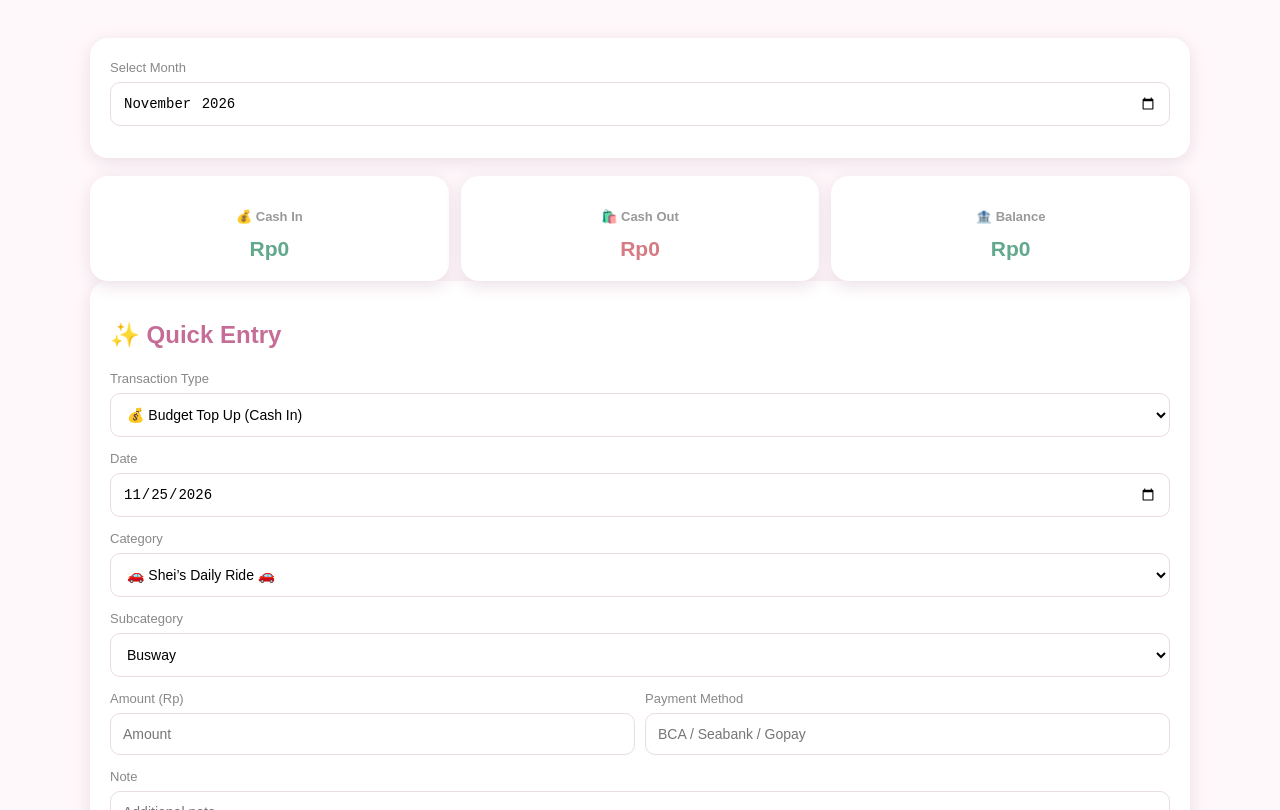
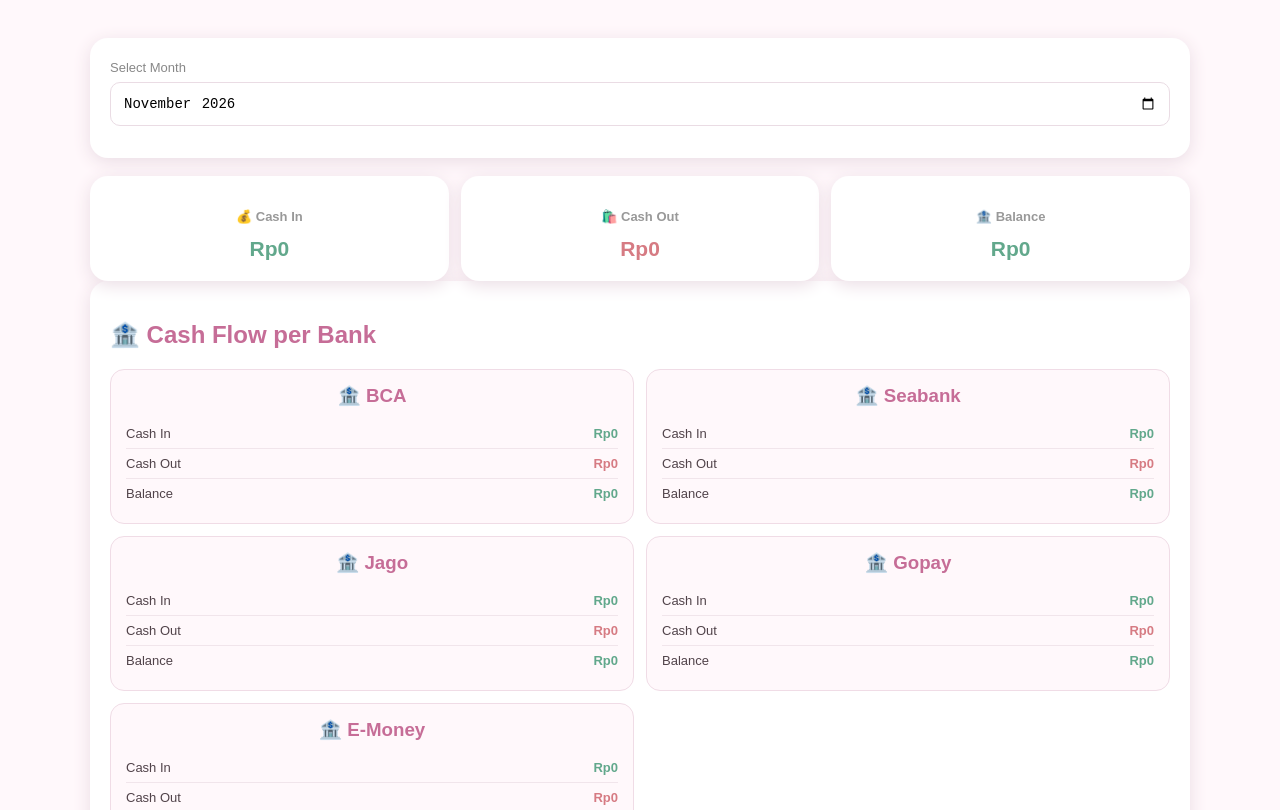
Before and after one commit to sheilamei21/sheis-monthly-expense, a plain HTML site: page index.html in a window 1280 px wide. Shown: the part 142-952 px from the top of the page. Drawn offline with Linux system fonts and the light colour scheme.

Commit message:
Implement bank recap section in index.html
Added bank recap section with cash flow details.

```diff
--- a/index.html
+++ b/index.html
@@ -1,3 +1,4 @@
+
 <!DOCTYPE html>
 <html lang="en">
 <head>
@@ -18,9 +19,7 @@ body {
 }
 
 .container { max-width: 1100px; margin: auto; }
-
 header { text-align: center; padding: 25px 10px; }
-
 header h1 { color: #c66d97; margin-bottom: 8px; }
 header p { color: #888; }
 
@@ -39,6 +38,37 @@ header p { color: #888; }
 }
 
 .summary .card { margin: 0; text-align: center; }
+
+.bank-recap {
+  display: grid;
+  grid-template-columns: repeat(2, minmax(0, 1fr));
+  gap: 12px;
+}
+
+.bank-card {
+  background: #fff8fb;
+  border: 1px solid #f0dce6;
+  border-radius: 14px;
+  padding: 15px;
+}
+
+.bank-card h3 {
+  margin: 0 0 12px;
+  color: #c66d97;
+  text-align: center;
+}
+
+.bank-line {
+  display: flex;
+  justify-content: space-between;
+  gap: 8px;
+  padding: 7px 0;
+  border-bottom: 1px solid #f1e5eb;
+  font-size: 13px;
+}
+
+.bank-line:last-child { border-bottom: none; }
+.bank-line strong { text-align: right; }
 
 .summary h3 { font-size: 13px; color: #999; }
 
@@ -151,9 +181,7 @@ label { font-size: 13px; color: #888; }
 }
 
 .toolbar button { flex: 1; }
-
 .section-title { color: #c66d97; }
-
 .empty { text-align: center; color: #aaa; padding: 20px; }
 
 @media(max-width:600px) {
@@ -163,6 +191,7 @@ label { font-size: 13px; color: #888; }
   .amount { font-size: 20px; }
   .substats { grid-template-columns: 1fr 1fr 1fr; }
   .entrybox { grid-template-columns: 1fr; }
+  .bank-recap { grid-template-columns: 1fr; }
 }
 </style>
 </head>
@@ -185,16 +214,19 @@ label { font-size: 13px; color: #888; }
     <h3>💰 Cash In</h3>
     <div class="amount green" id="cashIn">Rp0</div>
   </div>
-
   <div class="card">
     <h3>🛍️ Cash Out</h3>
     <div class="amount red" id="cashOut">Rp0</div>
   </div>
-
   <div class="card">
     <h3>🏦 Balance</h3>
     <div class="amount" id="balance">Rp0</div>
   </div>
+</div>
+
+<div class="card">
+  <h2 class="section-title">🏦 Cash Flow per Bank</h2>
+  <div class="bank-recap" id="bankRecap"></div>
 </div>
 
 <div class="card">
@@ -269,7 +301,8 @@ const CATEGORIES = [
       ["Busway","E-Money"],
       ["Parking Fee","E-Money"],
       ["Ojek Online","Gopay"],
-      ["Hendra","Seabank"]
+      ["Hendra","Seabank"],
+      ["Kereta","E-Money"]
     ]
   },
   {
@@ -296,10 +329,7 @@ const CATEGORIES = [
     subs: [
       ["Koperasi","Seabank"],
       ["Mamah","Seabank"],
-      ["Bank","Seabank"],
-      ["Jago","Jago"],
-      ["Shopee","Seabank"],
-      ["Seabank","Seabank"]
+      ["Bank","Seabank"]
     ]
   },
   {
@@ -325,7 +355,8 @@ const CATEGORIES = [
     name: "Shei' Savings 🏦",
     icon: "🏦",
     subs: [
-      ["Monthly Allowance","BCA"]
+      ["Monthly Allowance","BCA"],
+      ["Monthly Saving","BCA"]
     ]
   },
   {
@@ -569,8 +600,38 @@ function renderTransactions() {
   }).join("");
 }
 
+function renderBankRecap() {
+  const data = monthTransactions();
+  const banks = ["BCA", "Seabank", "Jago", "Gopay", "E-Money"];
+
+  document.getElementById("bankRecap").innerHTML = banks.map(bank => {
+    const records = data.filter(t =>
+      String(t.via || "").trim().toLowerCase() === bank.toLowerCase()
+    );
+
+    const cashIn = records
+      .filter(t => t.type === "budget" || t.type === "income")
+      .reduce((sum, t) => sum + Number(t.amount || 0), 0);
+
+    const cashOut = records
+      .filter(t => t.type === "expense")
+      .reduce((sum, t) => sum + Number(t.amount || 0), 0);
+
+    const balance = cashIn - cashOut;
+
+    return `
+      <div class="bank-card">
+        <h3>🏦 ${escapeHTML(bank)}</h3>
+        <div class="bank-line"><span>Cash In</span><strong class="green">${money(cashIn)}</strong></div>
+        <div class="bank-line"><span>Cash Out</span><strong class="red">${money(cashOut)}</strong></div>
+        <div class="bank-line"><span>Balance</span><strong class="${balance < 0 ? "red" : "green"}">${money(balance)}</strong></div>
+      </div>`;
+  }).join("");
+}
+
 function render() {
   renderSummary();
+  renderBankRecap();
   renderCategories();
   renderTransactions();
 }
@@ -595,7 +656,7 @@ function downloadCSV() {
     row.map(v => `"${String(v).replace(/"/g,'""')}"`).join(",")
   ).join("\n");
 
-  const blob = new Blob(["\uFEFF"+csv.join("\n")], {
+  const blob = new Blob(["\uFEFF"+csv], {
     type:"text/csv;charset=utf-8;"
   });
 
@@ -665,9 +726,7 @@ function printReport() {
   win.document.close();
 }
 
-/* ==========================
-   BACKUP DATA
-========================== */
+/* BACKUP DATA */
 function backupData() {
   if (!TX.length) {
     alert("There is no data to backup yet.");
@@ -699,9 +758,7 @@ function backupData() {
   alert("Backup downloaded successfully! 💗");
 }
 
-/* ==========================
-   RESTORE DATA
-========================== */
+/* RESTORE DATA */
 function restoreData() {
   document.getElementById("restoreFile").value = "";
   document.getElementById("restoreFile").click();
@@ -716,10 +773,8 @@ function processRestore(event) {
   reader.onload = function(e) {
     try {
       const parsed = JSON.parse(e.target.result);
-
       let imported;
 
-      // Support both backup format and raw transaction arrays
       if (Array.isArray(parsed)) {
         imported = parsed;
       } else if (
```
